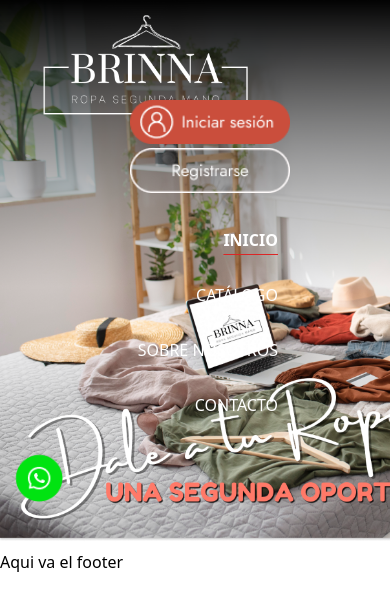
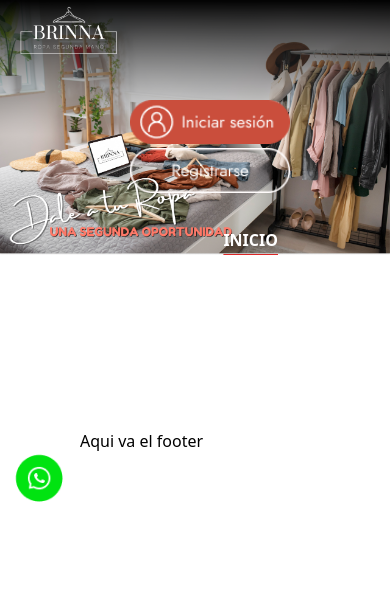
Before and after one commit to CeciliaBPerdomo/Brinna, a Next.js app: page / in a window 390 px wide. Shown: the top 610 px of the page. Built offline with nearby package versions, Linux system fonts and the light colour scheme.

Commit message:
Reponsive celulares III

```diff
--- a/src/app/globals.css
+++ b/src/app/globals.css
@@ -50,9 +50,6 @@
 /* Para dispositivos móviles */
 @media screen and (max-width: 640px) {
   .bannerHome {
-    background-size: cover;
-    background-repeat: no-repeat;
-    height: 550px;
     width: 100%;
   }
 
@@ -116,7 +113,6 @@
 /* Para pantallas de TV a partir de 1024px */
 @media (min-width: 1024px) {
   .bannerHome {
-    /* height: 1350px;  */
     height: 1350px;
     width: 100%;
   }
```
